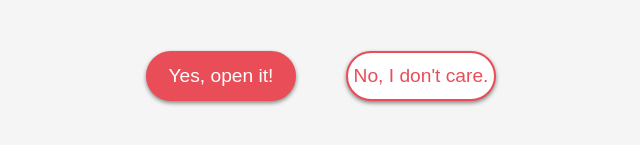
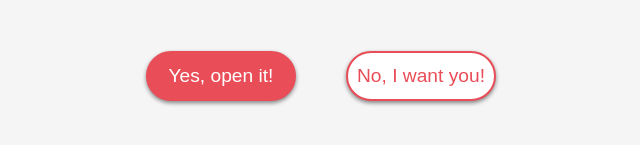
Before and after one commit to AboonchTheCoder/Surprise-Gift, a plain HTML site: page index.html in a window 1280 px wide. Shown: the part 595-740 px from the top of the page, 319-959 px from the left. Drawn offline with Linux system fonts and the light colour scheme.

Commit message:
Update index.html

```diff
--- a/index.html
+++ b/index.html
@@ -12,7 +12,7 @@
         <img class="gif" alt="gif" src="https://media.giphy.com/media/FTGah7Mx3ss04PcasF/giphy.gif"/>
         <div class="btn-group">
             <button class="yes-btn">Yes, open it! </button>
-            <button class="no-btn">No, I don't care.</button>
+            <button class="no-btn">No, I want you!</button>
         </div>
     </div>
     <script src="script.js"></script>
```
